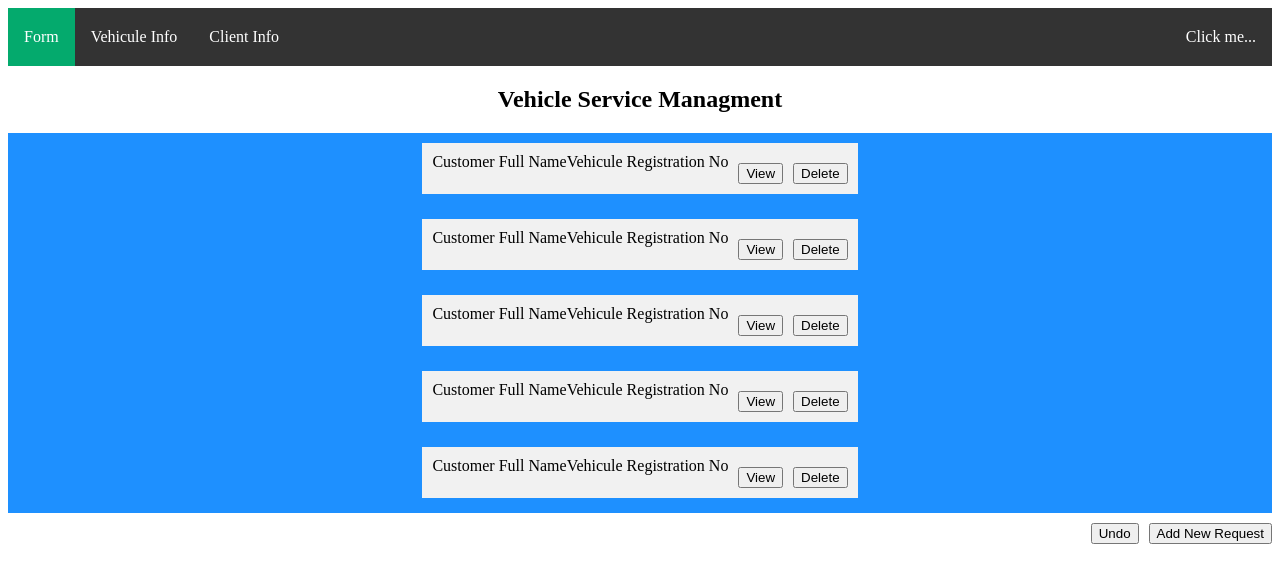
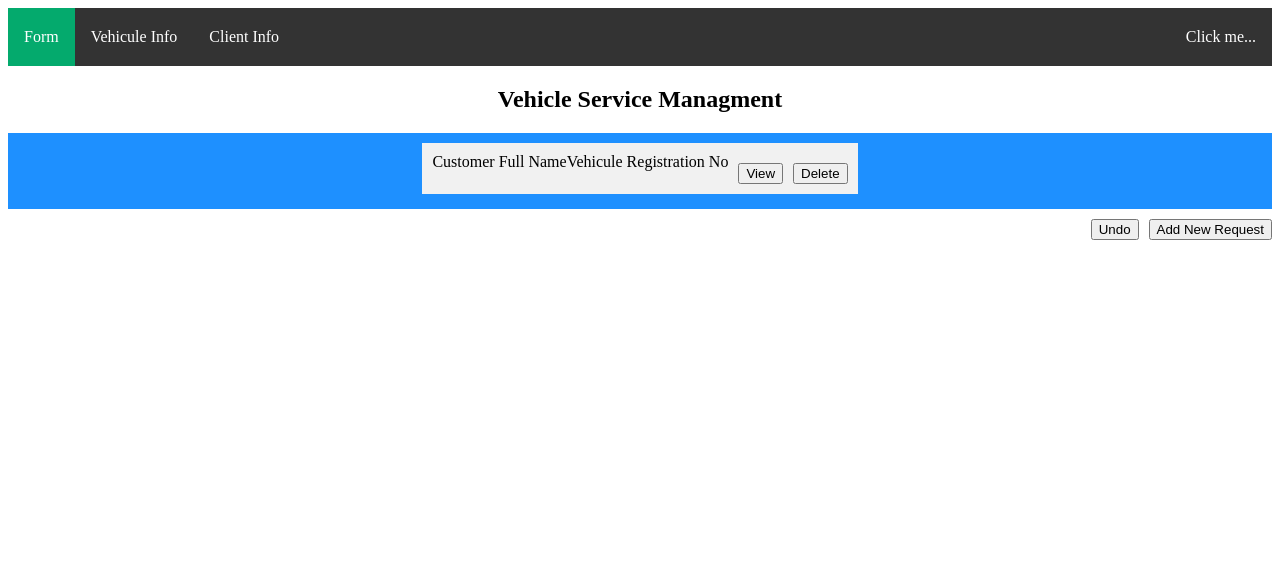
Before and after one commit to JMUT1/vehicule-manager-system, an Angular app: page /home-screen in a window 1280 px wide. Shown: the top 582 px of the page. Built offline with nearby package versions, Linux system fonts and the light colour scheme.

Commit message:
routing complete

```diff
--- a/src/app/components/home-screen/home-screen.component.html
+++ b/src/app/components/home-screen/home-screen.component.html
@@ -6,52 +6,15 @@
     <div>Customer Full Name</div>
     <div>Vehicule Registration No</div>
     <div>
-      <button>View</button>
+      <button routerLink="/view-client-info">View</button>
       <button>Delete</button>
     </div>
   </div>
 </div>
-<div class="flex-container">
-  <div>
-    <div>Customer Full Name</div>
-    <div>Vehicule Registration No</div>
-    <div>
-      <button>View</button>
-      <button>Delete</button>
-    </div>
-  </div>
-</div>
-<div class="flex-container">
-  <div>
-    <div>Customer Full Name</div>
-    <div>Vehicule Registration No</div>
-    <div>
-      <button>View</button>
-      <button>Delete</button>
-    </div>
-  </div>
-</div>
-<div class="flex-container">
-  <div>
-    <div>Customer Full Name</div>
-    <div>Vehicule Registration No</div>
-    <div>
-      <button>View</button>
-      <button>Delete</button>
-    </div>
-  </div>
-</div>
-<div class="flex-container">
-  <div>
-    <div>Customer Full Name</div>
-    <div>Vehicule Registration No</div>
-    <div>
-      <button>View</button>
-      <button>Delete</button>
-    </div>
-  </div>
-</div>
+
 <div class="btn-container">
   <button>Undo</button>
-  <button style="align-self: flex-end">Add New Request</button>
+  <button style="align-self: flex-end" routerLink="/client-form">
+    Add New Request
+  </button>
 </div>
--- a/src/app/components/request-form/request-form.component.html
+++ b/src/app/components/request-form/request-form.component.html
@@ -63,6 +63,6 @@
       formControlName="returnDate"
     />
 
-    <input type="submit" value="Submit" />
+    <input routerLink="/home-screen" type="submit" value="Submit" />
   </form>
 </div>
--- a/src/app/components/request-form/request-form.component.ts
+++ b/src/app/components/request-form/request-form.component.ts
@@ -2,6 +2,7 @@ import { Component, OnInit } from '@angular/core';
 import { FormBuilder, FormGroup, Validators } from '@angular/forms';
 import{User} from "../../shared/info-client-model"
 import {ServiceVehiculeDataService} from '../../service-vehicule-data.service'
+import { RouterLink } from '@angular/router';
 
 @Component({
   selector: 'app-request-form',
@@ -35,11 +36,10 @@ SaveSubmit(event: Event){
   event.preventDefault()
   if(this.form.valid){
     console.log(this.form.value);
-    this.vehiculeInfoService.addUser(this.form.value)
+    this.vehiculeInfoService.addUser(this.form.value);
+    this.form.reset()
+
+
+}}
 
   }
-}
-
-
-
-}
--- a/src/app/components/request-view/request-view.component.html
+++ b/src/app/components/request-view/request-view.component.html
@@ -13,5 +13,5 @@
 </div>
 
 <div class="button-container">
-  <button>Back to Home Screen</button>
+  <button routerLink="/home-screen">Back to Home Screen</button>
 </div>
```
